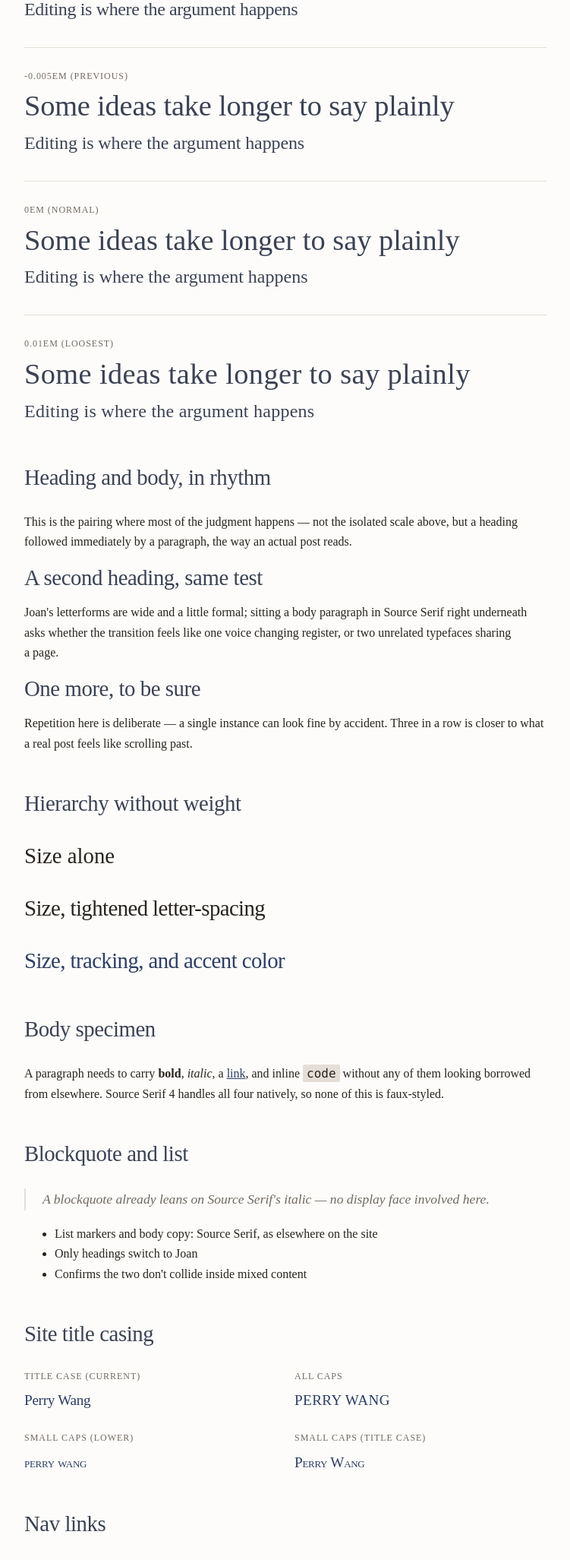
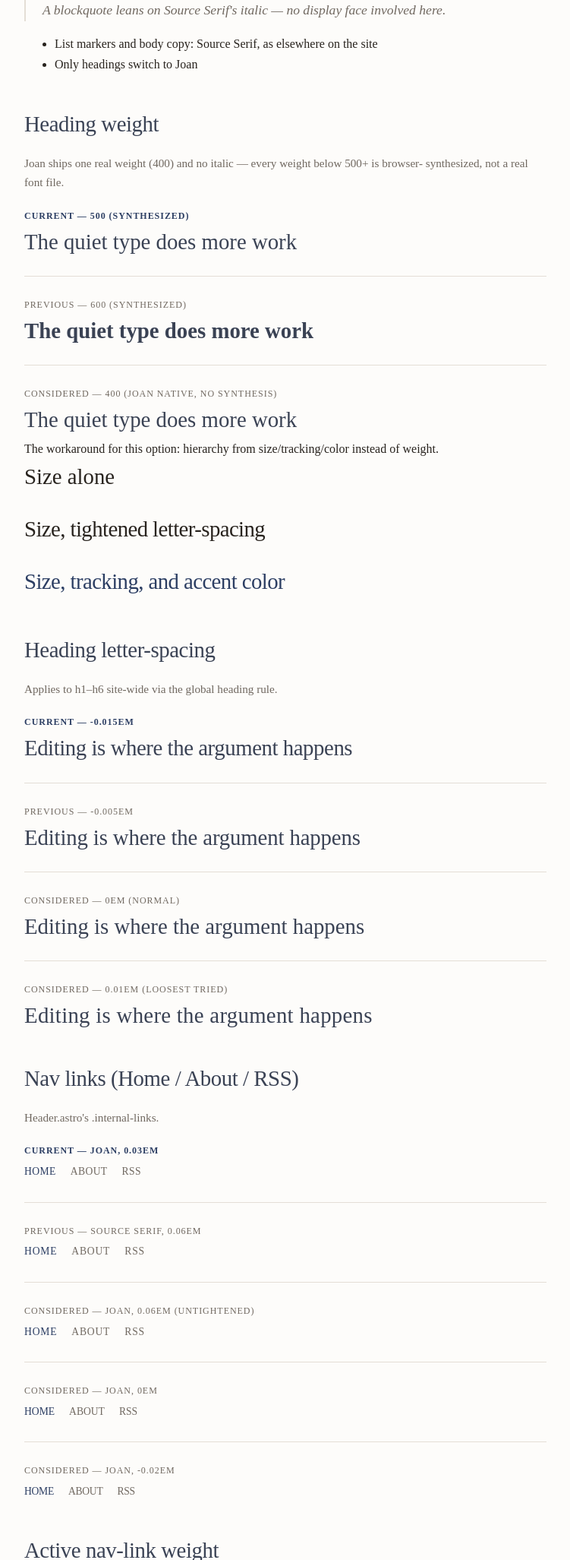
Before and after one commit to perrwa/perrwa.github.io, an Astro site: page /type-sample in a window 1280 px wide. Shown: the part 747-2800 px from the top of the page at 76% size, without its empty margins (264-1015 px from the left). Built offline with nearby package versions, Linux system fonts and the light colour scheme; Astro itself is replaced by a stand-in of ours.

Commit message:
docs: restructure type sample as a decision-log reference doc
Replaced the evaluation-scratchpad structure with one section
per live decision (heading weight, heading tracking, nav
tracking, active-link weight, wordmark font/casing), each
showing current / previous / considered-but-rejected values.
Meant to be updated in place whenever one of these values
changes again, rather than accumulating new sections.

```diff
--- a/src/pages/type-sample.astro
+++ b/src/pages/type-sample.astro
@@ -9,7 +9,7 @@ import Header from '../components/Header.astro';
   <head>
     <BaseHead
       title="Type sample — Joan + Source Serif"
-      description="Specimen page documenting the Joan headings + Source Serif 4 body pairing used site-wide."
+      description="Reference doc for the Joan + Source Serif typography decisions live on the site, with rejected and considered variants."
     />
     <meta name="robots" content="noindex" />
     <style>
@@ -30,53 +30,65 @@ import Header from '../components/Header.astro';
       section > h2:first-child {
         margin-bottom: 1em;
       }
-      .hierarchy p {
+      section > p.summary {
+        margin-top: -0.5em;
+        margin-bottom: 1.5em;
+        color: rgb(var(--gray));
+        font-size: 0.95em;
+      }
+      p.summary.inline {
+        margin-top: 0.5em;
+        margin-bottom: 0;
+      }
+      .decision {
+        padding-bottom: 1.75em;
+        margin-bottom: 1.75em;
+        border-bottom: 1px solid rgb(var(--gray-light));
+      }
+      .decision:last-child {
+        border-bottom: none;
+        margin-bottom: 0;
+        padding-bottom: 0;
+      }
+      .label {
+        margin: 0 0 0.5em 0;
+        font-size: 0.75em;
+        text-transform: uppercase;
+        letter-spacing: 0.08em;
+        color: rgb(var(--gray));
+      }
+      .label.current {
+        color: rgb(var(--accent));
+        font-weight: 700;
+      }
+      .heading-demo {
+        margin: 0;
+        font-family: var(--display);
+        font-size: 1.8em;
+        color: rgb(var(--heading));
+        line-height: 1.2;
+      }
+      .weight-500 {
+        font-weight: 500;
+      }
+      .weight-600 {
+        font-weight: 600;
+      }
+      .weight-400 {
+        font-weight: 400;
+      }
+      .hierarchy-demo {
         margin: 0 0 0.75em 0;
         font-family: var(--display);
         font-weight: 400;
-      }
-      .hierarchy .size-only {
         font-size: 1.8em;
       }
-      .hierarchy .size-tracking {
-        font-size: 1.8em;
+      .hierarchy-demo.size-tracking {
         letter-spacing: -0.02em;
       }
-      .hierarchy .size-tracking-color {
-        font-size: 1.8em;
+      .hierarchy-demo.size-tracking-color {
         letter-spacing: -0.02em;
         color: rgb(var(--accent));
-      }
-      .ab {
-        display: grid;
-        grid-template-columns: 1fr 1fr;
-        gap: 2em;
-      }
-      .tracking-steps {
-        display: flex;
-        flex-direction: column;
-        gap: 1.75em;
-      }
-      .tracking-step {
-        padding-bottom: 1.75em;
-        border-bottom: 1px solid rgb(var(--gray-light));
-      }
-      .tracking-step:last-child {
-        border-bottom: none;
-        padding-bottom: 0;
-      }
-      .tracking-demo {
-        margin: 0 0 0.3em 0;
-        font-family: var(--display);
-        font-weight: 500; /* matches the live, browser-synthesized heading weight */
-        color: rgb(var(--heading));
-        line-height: 1.2;
-      }
-      .tracking-demo--h1 {
-        font-size: 2.4em;
-      }
-      .tracking-demo--h3 {
-        font-size: 1.5em;
       }
       .track-current {
         letter-spacing: -0.015em;
@@ -103,17 +115,17 @@ import Header from '../components/Header.astro';
         letter-spacing: -0.015em;
         color: rgb(var(--accent));
       }
+      .wordmark.source-serif {
+        font-family: var(--serif);
+        font-weight: 600;
+        letter-spacing: normal;
+      }
       .wordmark.uppercase {
         text-transform: uppercase;
         letter-spacing: 0.02em; /* all-caps reads better with positive tracking, not Joan's default negative */
       }
       .wordmark.small-caps {
         font-variant-caps: small-caps;
-      }
-      .nav-compare {
-        display: flex;
-        flex-direction: column;
-        gap: 1.5em;
       }
       .nav-preview {
         display: flex;
@@ -139,28 +151,24 @@ import Header from '../components/Header.astro';
       .nav-preview.tighten-3 {
         letter-spacing: -0.02em;
       }
+      .active-weight-preview {
+        font-size: 0.85em;
+        text-transform: uppercase;
+        letter-spacing: 0.03em;
+        font-family: var(--display);
+        color: rgb(var(--accent));
+      }
+      .active-weight-preview.w700 {
+        font-family: var(--serif);
+        letter-spacing: 0.06em;
+      }
       @media (max-width: 720px) {
         main.specimen {
           width: auto;
         }
-        .ab,
         .wordmark-compare {
           grid-template-columns: 1fr;
         }
-      }
-      .ab h3 {
-        margin-bottom: 0.25em;
-      }
-      .ab .source-serif {
-        font-family: var(--serif);
-        font-weight: 600;
-      }
-      .label {
-        margin: 0 0 0.5em 0;
-        font-size: 0.75em;
-        text-transform: uppercase;
-        letter-spacing: 0.08em;
-        color: rgb(var(--gray));
       }
     </style>
   </head>
@@ -169,191 +177,178 @@ import Header from '../components/Header.astro';
     <main class="specimen">
       <h1>Type sample</h1>
       <p class="note">
-        <strong>Joan ships one weight (400) and no italic.</strong> Headings are set at{' '}
-        <code>font-weight: 500</code>, which the browser synthesizes since Joan has no real medium
-        weight — accepted as a workaround rather than dropping to size/tracking/color alone. Body
-        copy stays on Source Serif 4, which keeps its full weight and italic range natively.
+        Living reference for the typography decisions applied across the site. Each section below is
+        a single decision: the value currently live, what it replaced, and other options that were
+        tried or considered but not adopted. Update this page whenever one of these values changes.
       </p>
 
       <section>
-        <h2>Scale stack</h2>
+        <h2>Pairing in context</h2>
+        <p class="summary">How the live values actually read in prose, not in isolation.</p>
         <h1>Some ideas take longer to say plainly</h1>
         <h2>The long version is usually the first draft</h2>
         <h3>Editing is where the argument actually happens</h3>
+        <p>
+          A heading followed immediately by a paragraph is the real test — not the isolated scale
+          above. Joan's letterforms are wide and a little formal; a body paragraph in Source Serif
+          right underneath asks whether the transition feels like one voice changing register, or
+          two unrelated typefaces sharing a page.
+        </p>
+        <p>
+          A paragraph also needs to carry <strong>bold</strong>,{' '}
+          <em>italic</em>, a <a href="/">link</a>, and inline <code>code</code> without any of them looking
+          borrowed from elsewhere. Source Serif 4 handles all four natively.
+        </p>
+        <blockquote>
+          <p>A blockquote leans on Source Serif's italic — no display face involved here.</p>
+        </blockquote>
+        <ul>
+          <li>List markers and body copy: Source Serif, as elsewhere on the site</li>
+          <li>Only headings switch to Joan</li>
+        </ul>
       </section>
 
       <section>
-        <h2>Heading tracking (looser mockups)</h2>
-        <div class="tracking-steps">
-          <div class="tracking-step">
-            <p class="label">-0.015em (current, global default)</p>
-            <p class="tracking-demo tracking-demo--h1 track-current">
-              Some ideas take longer to say plainly
+        <h2>Heading weight</h2>
+        <p class="summary">
+          Joan ships one real weight (400) and no italic — every weight below 500+ is browser-
+          synthesized, not a real font file.
         </p>
-            <p class="tracking-demo tracking-demo--h3 track-current">
-              Editing is where the argument happens
+        <div class="decision">
+          <p class="label current">Current — 500 (synthesized)</p>
+          <p class="heading-demo weight-500">The quiet type does more work</p>
+        </div>
+        <div class="decision">
+          <p class="label">Previous — 600 (synthesized)</p>
+          <p class="heading-demo weight-600">The quiet type does more work</p>
+        </div>
+        <div class="decision">
+          <p class="label">Considered — 400 (Joan native, no synthesis)</p>
+          <p class="heading-demo weight-400">The quiet type does more work</p>
+          <p class="summary inline">
+            The workaround for this option: hierarchy from size/tracking/color instead of weight.
           </p>
-          </div>
-          <div class="tracking-step">
-            <p class="label">-0.005em (previous)</p>
-            <p class="tracking-demo tracking-demo--h1 track-1">
-              Some ideas take longer to say plainly
-            </p>
-            <p class="tracking-demo tracking-demo--h3 track-1">
-              Editing is where the argument happens
-            </p>
-          </div>
-          <div class="tracking-step">
-            <p class="label">0em (normal)</p>
-            <p class="tracking-demo tracking-demo--h1 track-2">
-              Some ideas take longer to say plainly
-            </p>
-            <p class="tracking-demo tracking-demo--h3 track-2">
-              Editing is where the argument happens
-            </p>
-          </div>
-          <div class="tracking-step">
-            <p class="label">0.01em (loosest)</p>
-            <p class="tracking-demo tracking-demo--h1 track-3">
-              Some ideas take longer to say plainly
-            </p>
-            <p class="tracking-demo tracking-demo--h3 track-3">
-              Editing is where the argument happens
-            </p>
-          </div>
+          <p class="hierarchy-demo">Size alone</p>
+          <p class="hierarchy-demo size-tracking">Size, tightened letter-spacing</p>
+          <p class="hierarchy-demo size-tracking-color">Size, tracking, and accent color</p>
         </div>
       </section>
 
       <section>
-        <h2>Heading and body, in rhythm</h2>
-        <p>
-          This is the pairing where most of the judgment happens — not the isolated scale above, but
-          a heading followed immediately by a paragraph, the way an actual post reads.
-        </p>
-
-        <h2>A second heading, same test</h2>
-        <p>
-          Joan's letterforms are wide and a little formal; sitting a body paragraph in Source Serif
-          right underneath asks whether the transition feels like one voice changing register, or
-          two unrelated typefaces sharing a page.
-        </p>
-
-        <h2>One more, to be sure</h2>
-        <p>
-          Repetition here is deliberate — a single instance can look fine by accident. Three in a
-          row is closer to what a real post feels like scrolling past.
-        </p>
-      </section>
-
-      <section class="hierarchy">
-        <h2>Hierarchy without weight</h2>
-        <p class="size-only">Size alone</p>
-        <p class="size-tracking">Size, tightened letter-spacing</p>
-        <p class="size-tracking-color">Size, tracking, and accent color</p>
-      </section>
-
-      <section>
-        <h2>Body specimen</h2>
-        <p>
-          A paragraph needs to carry <strong>bold</strong>,{' '}
-          <em>italic</em>, a <a href="/">link</a>, and inline{' '}
-          <code>code</code> without any of them looking borrowed from elsewhere. Source Serif 4 handles
-          all four natively, so none of this is faux-styled.
-        </p>
-      </section>
-
-      <section>
-        <h2>Blockquote and list</h2>
-        <blockquote>
-          <p>
-            A blockquote already leans on Source Serif's italic — no display face involved here.
-          </p>
-        </blockquote>
-        <ul>
-          <li>List markers and body copy: Source Serif, as elsewhere on the site</li>
-          <li>Only headings switch to Joan</li>
-          <li>Confirms the two don't collide inside mixed content</li>
-        </ul>
-      </section>
-
-      <section>
-        <h2>Site title casing</h2>
-        <div class="wordmark-compare">
-          <div>
-            <p class="label">Title case (current)</p>
-            <p class="wordmark">Perry Wang</p>
+        <h2>Heading letter-spacing</h2>
+        <p class="summary">Applies to h1–h6 site-wide via the global heading rule.</p>
+        <div class="decision">
+          <p class="label current">Current — -0.015em</p>
+          <p class="heading-demo weight-500 track-current">Editing is where the argument happens</p>
         </div>
-          <div>
-            <p class="label">All caps</p>
-            <p class="wordmark uppercase">Perry Wang</p>
+        <div class="decision">
+          <p class="label">Previous — -0.005em</p>
+          <p class="heading-demo weight-500 track-1">Editing is where the argument happens</p>
         </div>
-          <div>
-            <p class="label">Small caps (lower)</p>
-            <p class="wordmark small-caps">perry wang</p>
+        <div class="decision">
+          <p class="label">Considered — 0em (normal)</p>
+          <p class="heading-demo weight-500 track-2">Editing is where the argument happens</p>
         </div>
-          <div>
-            <p class="label">Small caps (title case)</p>
-            <p class="wordmark small-caps">Perry Wang</p>
-          </div>
+        <div class="decision">
+          <p class="label">Considered — 0.01em (loosest tried)</p>
+          <p class="heading-demo weight-500 track-3">Editing is where the argument happens</p>
         </div>
       </section>
 
       <section>
-        <h2>Nav links</h2>
-        <div class="nav-compare">
-          <div>
-            <p class="label">Current (Source Serif)</p>
+        <h2>Nav links (Home / About / RSS)</h2>
+        <p class="summary">Header.astro's .internal-links.</p>
+        <div class="decision">
+          <p class="label current">Current — Joan, 0.03em</p>
+          <div class="nav-preview joan tighten-1">
+            <span class="active">Home</span>
+            <span>About</span>
+            <span>RSS</span>
+          </div>
+        </div>
+        <div class="decision">
+          <p class="label">Previous — Source Serif, 0.06em</p>
           <div class="nav-preview">
             <span class="active">Home</span>
             <span>About</span>
             <span>RSS</span>
           </div>
         </div>
-          <div>
-            <p class="label">Joan, 0.06em (untightened)</p>
+        <div class="decision">
+          <p class="label">Considered — Joan, 0.06em (untightened)</p>
           <div class="nav-preview joan">
             <span class="active">Home</span>
             <span>About</span>
             <span>RSS</span>
           </div>
         </div>
-          <div>
-            <p class="label">Joan, 0.03em</p>
-            <div class="nav-preview joan tighten-1">
-              <span class="active">Home</span>
-              <span>About</span>
-              <span>RSS</span>
-            </div>
-          </div>
-          <div>
-            <p class="label">Joan, 0em</p>
+        <div class="decision">
+          <p class="label">Considered — Joan, 0em</p>
           <div class="nav-preview joan tighten-2">
             <span class="active">Home</span>
             <span>About</span>
             <span>RSS</span>
           </div>
         </div>
-          <div>
-            <p class="label">Joan, -0.02em</p>
+        <div class="decision">
+          <p class="label">Considered — Joan, -0.02em</p>
           <div class="nav-preview joan tighten-3">
             <span class="active">Home</span>
             <span>About</span>
             <span>RSS</span>
           </div>
         </div>
+      </section>
+
+      <section>
+        <h2>Active nav-link weight</h2>
+        <p class="summary">HeaderLink.astro's a.active. Same synthesis caveat as heading weight.</p>
+        <div class="decision">
+          <p class="label current">Current — 600 (synthesized semibold, accepted)</p>
+          <p class="active-weight-preview">Home</p>
+        </div>
+        <div class="decision">
+          <p class="label">Previous — font-weight: bolder (computed 700 against Source Serif)</p>
+          <p class="active-weight-preview w700">Home</p>
         </div>
       </section>
 
       <section>
-        <h2>Side by side</h2>
-        <div class="ab">
+        <h2>Wordmark ("Perry Wang")</h2>
+        <p class="summary">
+          Header.astro's h2 — inherits the global heading rule, so it moves with heading weight and
+          tracking decisions above.
+        </p>
+        <div class="decision">
+          <p class="label current">Current — Joan (matches other headings)</p>
+          <p class="wordmark">Perry Wang</p>
+        </div>
+        <div class="decision">
+          <p class="label">Tried and rejected — Source Serif override</p>
+          <p class="wordmark source-serif">Perry Wang</p>
+          <p class="summary inline">
+            Applied and reverted the same day — didn't look good against the rest of the header.
+          </p>
+        </div>
+        <div class="decision">
+          <p class="label">Casing, considered — title case is current</p>
+          <div class="wordmark-compare">
             <div>
-            <p class="label">Joan, 500 synthesized (current)</p>
-            <h3>The quiet type does more work</h3>
+              <p class="label current">Current — Title case</p>
+              <p class="wordmark">Perry Wang</p>
             </div>
             <div>
-            <p class="label">Source Serif 4, 600 (previous)</p>
-            <h3 class="source-serif">The quiet type does more work</h3>
+              <p class="label">Considered — All caps</p>
+              <p class="wordmark uppercase">Perry Wang</p>
+            </div>
+            <div>
+              <p class="label">Considered — Small caps (lower source)</p>
+              <p class="wordmark small-caps">perry wang</p>
+            </div>
+            <div>
+              <p class="label">Considered — Small caps (title-case source)</p>
+              <p class="wordmark small-caps">Perry Wang</p>
+            </div>
           </div>
         </div>
       </section>
```
Lines whose indentation alone changed are shown as unchanged.
